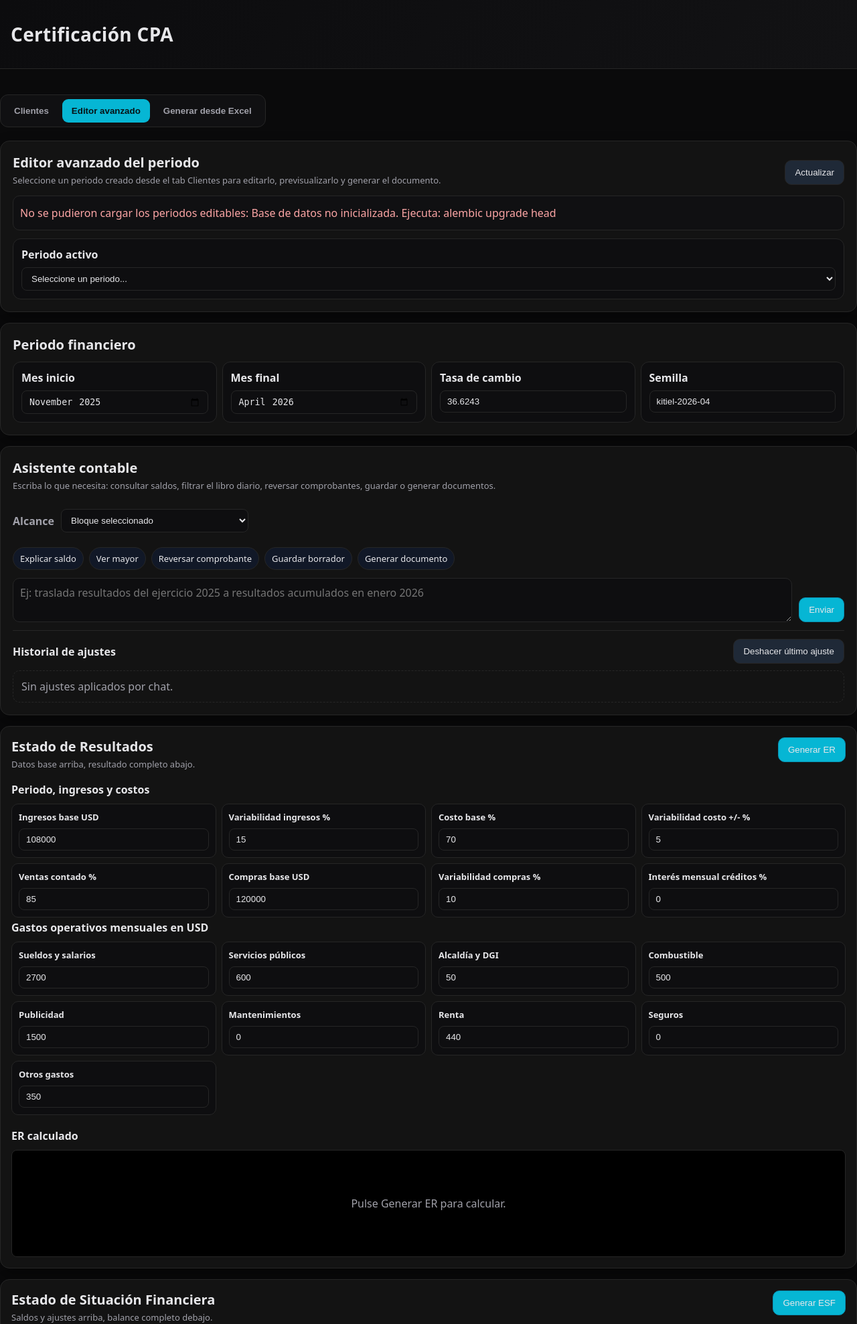
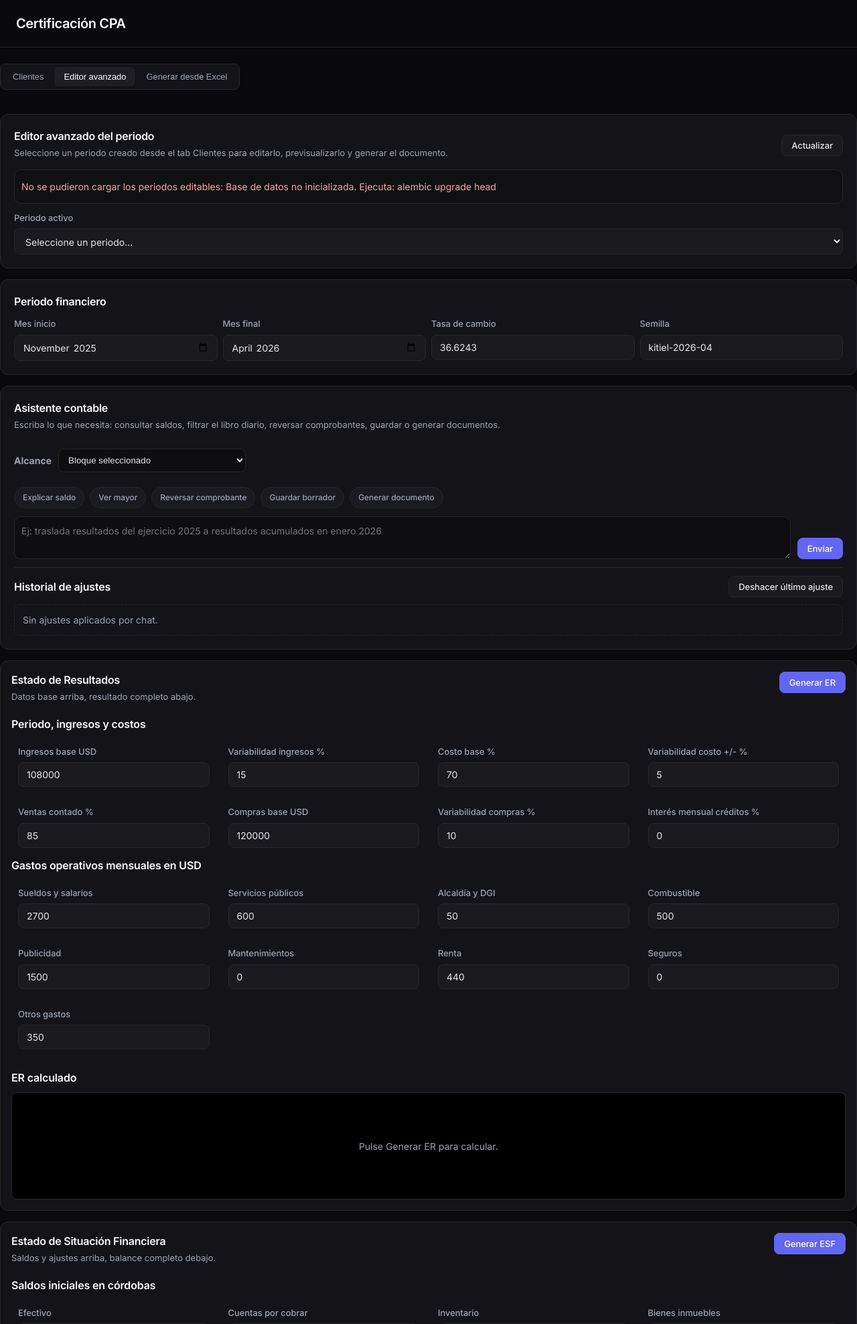
Before and after one commit to yamilgnr22/certificacion_app, a Flask app: page / in a window 1280 px wide. Shown: the top 1977 px of the page at 67% size. Run offline with Flask 3, Linux system fonts and the light colour scheme.

Commit message:
style(ui): foundation visual estilo Linear/Notion (fase 1 de 3)
Reemplaza la paleta cyan-sobre-negro por un sistema mas sobrio:
indigo como acento, fondos en gris-azul oscuro (#0a0a0c), bordes
discretos. Importa Inter como fuente del cuerpo y JetBrains Mono
para codigo. Refina inputs (focus ring indigo), tabs (estilo
segmented), botones (planos con primary indigo) y chips del chat.
No cambia el layout aun: fase 2 reorganizara la pagina en 3
columnas.

Co-Authored-By: Claude Sonnet 4.6 <noreply@anthropic.com>

```diff
--- a/webui/static/styles.css
+++ b/webui/static/styles.css
@@ -1,28 +1,86 @@
 :root {
-  --bg: #0a0a0b;
-  --panel: #131313;
-  --panel-2: #0e0e10;
-  --text: #e7e7ea;
-  --muted: #a1a1aa;
-  --primary: #06b6d4;      /* cyan */
-  --primary-700: #0891b2;
-  --success: #22c55e;
-  --warn: #f59e0b;
-  --danger: #ef4444;
-  --border: #262626;
+  --bg: #0a0a0c;
+  --panel: #141418;
+  --panel-2: #1a1a1f;
+  --panel-elevated: #1e1e24;
+  --text: #e5e7eb;
+  --text-strong: #f9fafb;
+  --muted: #9ca3af;
+  --muted-strong: #71717a;
+  --primary: #6366f1;       /* indigo Linear-style */
+  --primary-700: #4f46e5;
+  --primary-soft: rgba(99, 102, 241, 0.12);
+  --success: #34d399;
+  --warn: #fbbf24;
+  --danger: #f87171;
+  --border: #27272a;
+  --border-strong: #3f3f46;
+  --shadow-sm: 0 1px 2px rgba(0, 0, 0, 0.3);
+  --shadow-md: 0 4px 12px rgba(0, 0, 0, 0.4);
+  --shadow-lg: 0 8px 32px rgba(0, 0, 0, 0.5);
+  --radius-sm: 6px;
+  --radius-md: 8px;
+  --radius-lg: 12px;
+  --font-sans: 'Inter', ui-sans-serif, system-ui, -apple-system, "Segoe UI", Roboto, Helvetica, Arial, sans-serif;
+  --font-mono: 'JetBrains Mono', ui-monospace, SFMono-Regular, Consolas, "Liberation Mono", monospace;
 }
 
 * { box-sizing: border-box; }
-html, body { margin: 0; padding: 0; background: var(--bg); color: var(--text); font-family: ui-sans-serif, system-ui, -apple-system, Segoe UI, Roboto, Helvetica, Arial, Noto Sans, "Apple Color Emoji", "Segoe UI Emoji"; }
+html, body {
+  margin: 0;
+  padding: 0;
+  background: var(--bg);
+  color: var(--text);
+  font-family: var(--font-sans);
+  font-size: 14px;
+  line-height: 1.5;
+  -webkit-font-smoothing: antialiased;
+  -moz-osx-font-smoothing: grayscale;
+  text-rendering: optimizeLegibility;
+  font-feature-settings: 'cv02', 'cv03', 'cv04', 'cv11';
+}
 
-.container { max-width: 1600px; margin: 0 auto; padding: 0 16px; }
-.app-header { background: linear-gradient(120deg, #0c0c0e, #121214); border-bottom: 1px solid var(--border); padding: 32px 0; }
-.app-header h1 { margin: 0; font-size: 28px; letter-spacing: .3px; }
-.subtitle { margin: 6px 0 0; color: var(--muted); }
+.container { max-width: 1600px; margin: 0 auto; padding: 0 24px; }
+.app-header {
+  background: var(--bg);
+  border-bottom: 1px solid var(--border);
+  padding: 20px 0;
+  position: sticky;
+  top: 0;
+  z-index: 50;
+  backdrop-filter: blur(8px);
+}
+.app-header h1 {
+  margin: 0;
+  font-size: 20px;
+  font-weight: 600;
+  letter-spacing: -0.02em;
+  color: var(--text-strong);
+}
+.subtitle { margin: 6px 0 0; color: var(--muted); font-size: 13px; }
 
-main.container { padding: 20px 0 40px; }
-.card { background: var(--panel); border: 1px solid var(--border); border-radius: 14px; padding: 18px; margin: 16px 0; box-shadow: 0 12px 24px rgba(0,0,0,0.35); }
-.card h2 { margin: 0 0 12px; font-size: 20px; }
+main.container { padding: 24px 0 80px; }
+.card {
+  background: var(--panel);
+  border: 1px solid var(--border);
+  border-radius: var(--radius-lg);
+  padding: 20px;
+  margin: 16px 0;
+  box-shadow: var(--shadow-sm);
+}
+.card h2 {
+  margin: 0 0 12px;
+  font-size: 16px;
+  font-weight: 600;
+  letter-spacing: -0.015em;
+  color: var(--text-strong);
+}
+.card h3 {
+  font-size: 14px;
+  font-weight: 600;
+  letter-spacing: -0.01em;
+  color: var(--text-strong);
+}
 
 .grid-2 { display: grid; grid-template-columns: repeat(2, minmax(0, 1fr)); gap: 14px; }
 .grid-3 { display: grid; grid-template-columns: repeat(3, minmax(0, 1fr)); gap: 10px; }
@@ -95,10 +153,10 @@ main.container { padding: 20px 0 40px; }
   .doc-extract-fields { grid-template-columns: 1fr; }
 }
 
-.field { display: flex; flex-direction: column; gap: 8px; background: var(--panel-2); padding: 12px; border-radius: 12px; border: 1px solid var(--border); }
+.field { display: flex; flex-direction: column; gap: 6px; background: transparent; padding: 0; border-radius: 0; border: 0; }
 .field.inline { flex-direction: row; align-items: center; gap: 10px; }
-.field label { font-weight: 600; }
-.field small { color: var(--muted); }
+.field label { font-weight: 500; font-size: 13px; color: var(--muted); letter-spacing: -0.005em; }
+.field small { color: var(--muted-strong); font-size: 12px; }
 .field input[type="number"],
 .field input[type="text"],
 .field input[type="date"],
@@ -106,41 +164,59 @@ main.container { padding: 20px 0 40px; }
 .field select,
 .field textarea {
   width: 100%;
-  background: #0e0e10;
+  background: var(--panel-2);
   color: var(--text);
   border: 1px solid var(--border);
-  padding: 8px 10px;
-  border-radius: 8px;
+  padding: 9px 12px;
+  border-radius: var(--radius-md);
+  font-family: inherit;
+  font-size: 14px;
+  transition: border-color 0.15s ease, box-shadow 0.15s ease;
 }
+.field input:focus,
+.field select:focus,
+.field textarea:focus {
+  outline: none;
+  border-color: var(--primary);
+  box-shadow: 0 0 0 3px var(--primary-soft);
+}
+.field input::placeholder,
+.field textarea::placeholder { color: var(--muted-strong); }
 .field textarea {
   resize: vertical;
   min-height: 110px;
-  font-family: ui-monospace, SFMono-Regular, Consolas, "Liberation Mono", monospace;
-  line-height: 1.4;
+  font-family: var(--font-mono);
+  font-size: 13px;
+  line-height: 1.5;
 }
 .hidden-input { display: none; }
 
 .mode-switcher {
   display: inline-flex;
-  gap: 6px;
-  padding: 6px;
-  margin: 18px 0 4px;
-  background: #101012;
+  gap: 2px;
+  padding: 4px;
+  margin: 0 0 20px;
+  background: var(--panel);
   border: 1px solid var(--border);
-  border-radius: 12px;
+  border-radius: var(--radius-md);
 }
 .mode-tab {
   border: 0;
-  border-radius: 9px;
+  border-radius: var(--radius-sm);
   background: transparent;
   color: var(--muted);
-  padding: 10px 14px;
+  padding: 7px 14px;
   cursor: pointer;
-  font-weight: 700;
+  font-weight: 500;
+  font-size: 13px;
+  letter-spacing: -0.005em;
+  transition: background 0.15s ease, color 0.15s ease;
 }
+.mode-tab:hover { color: var(--text); background: var(--panel-2); }
 .mode-tab.active {
-  background: var(--primary);
-  color: #071316;
+  background: var(--panel-elevated);
+  color: var(--text-strong);
+  box-shadow: var(--shadow-sm);
 }
 .mode-panel.hidden { display: none; }
 
@@ -163,17 +239,38 @@ main.container { padding: 20px 0 40px; }
 .dz-text .u { color: var(--primary); text-decoration: underline; }
 .dz-hint { color: var(--muted); font-size: 12px; }
 
-.actions { display: flex; gap: 10px; margin-top: 10px; }
+.actions { display: flex; gap: 8px; margin-top: 10px; }
 .actions.center { justify-content: center; }
-.btn { background: #1f2937; color: var(--text); border: 1px solid var(--border); padding: 10px 14px; border-radius: 10px; cursor: pointer; transition: background .2s, transform .05s; }
-.btn.xl { padding: 14px 26px; font-size: 16px; border-radius: 12px; min-width: 280px; }
-.btn:hover { background: #263244; }
+.btn {
+  background: var(--panel-2);
+  color: var(--text);
+  border: 1px solid var(--border);
+  padding: 7px 14px;
+  border-radius: var(--radius-md);
+  cursor: pointer;
+  font-family: inherit;
+  font-size: 13px;
+  font-weight: 500;
+  letter-spacing: -0.005em;
+  transition: background 0.15s ease, border-color 0.15s ease, color 0.15s ease;
+}
+.btn.xl { padding: 12px 24px; font-size: 14px; border-radius: var(--radius-md); min-width: 240px; }
+.btn:hover { background: var(--panel-elevated); border-color: var(--border-strong); color: var(--text-strong); }
 .btn:active { transform: translateY(1px); }
-.btn.primary { background: var(--primary); border-color: var(--primary-700); }
-.btn.primary:hover { background: var(--primary-700); }
-.btn.danger { background: #7f1d1d; border-color: #991b1b; color: #fee2e2; }
-.btn.danger:hover { background: #991b1b; }
-.btn[disabled] { opacity: .5; cursor: not-allowed; filter: grayscale(.2); }
+.btn:focus-visible { outline: none; box-shadow: 0 0 0 3px var(--primary-soft); }
+.btn.primary {
+  background: var(--primary);
+  border-color: var(--primary);
+  color: #fff;
+}
+.btn.primary:hover { background: var(--primary-700); border-color: var(--primary-700); color: #fff; }
+.btn.danger {
+  background: rgba(248, 113, 113, 0.1);
+  border-color: rgba(248, 113, 113, 0.3);
+  color: var(--danger);
+}
+.btn.danger:hover { background: rgba(248, 113, 113, 0.2); border-color: var(--danger); color: var(--danger); }
+.btn[disabled] { opacity: 0.4; cursor: not-allowed; filter: none; }
 
 @media (max-width: 600px) {
   .actions { flex-direction: column; align-items: center; }
@@ -290,16 +387,20 @@ main.container { padding: 20px 0 40px; }
 .chat-chip {
   border: 1px solid var(--border);
   border-radius: 999px;
-  background: #111827;
-  color: var(--text);
-  padding: 7px 10px;
+  background: var(--panel-2);
+  color: var(--muted);
+  padding: 6px 12px;
   cursor: pointer;
   font: inherit;
-  font-size: 13px;
+  font-size: 12px;
+  font-weight: 500;
+  letter-spacing: -0.005em;
+  transition: background 0.15s ease, border-color 0.15s ease, color 0.15s ease;
 }
 .chat-chip:hover {
-  border-color: #22d3ee;
-  background: #0f2d34;
+  border-color: var(--primary);
+  background: var(--primary-soft);
+  color: var(--text-strong);
 }
 .chat-bubble {
   max-width: min(860px, 78%);
--- a/webui/templates/index.html
+++ b/webui/templates/index.html
@@ -4,6 +4,9 @@
     <meta charset="utf-8" />
     <meta name="viewport" content="width=device-width, initial-scale=1" />
     <title>Certificación CPA — Web</title>
+    <link rel="preconnect" href="https://fonts.googleapis.com" />
+    <link rel="preconnect" href="https://fonts.gstatic.com" crossorigin />
+    <link rel="stylesheet" href="https://fonts.googleapis.com/css2?family=Inter:wght@400;500;600;700&family=JetBrains+Mono:wght@400;500&display=swap" />
     <link rel="stylesheet" href="/static/styles.css" />
   </head>
   <body>
```
